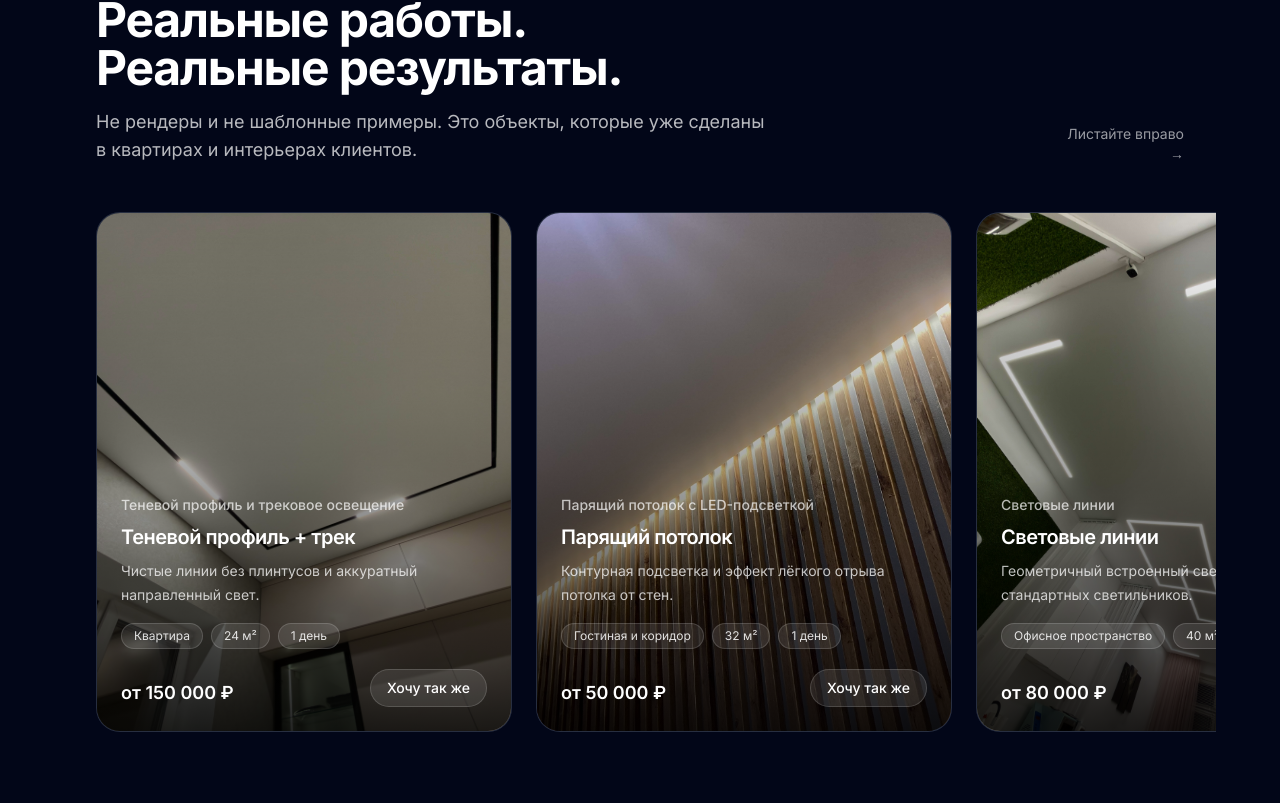
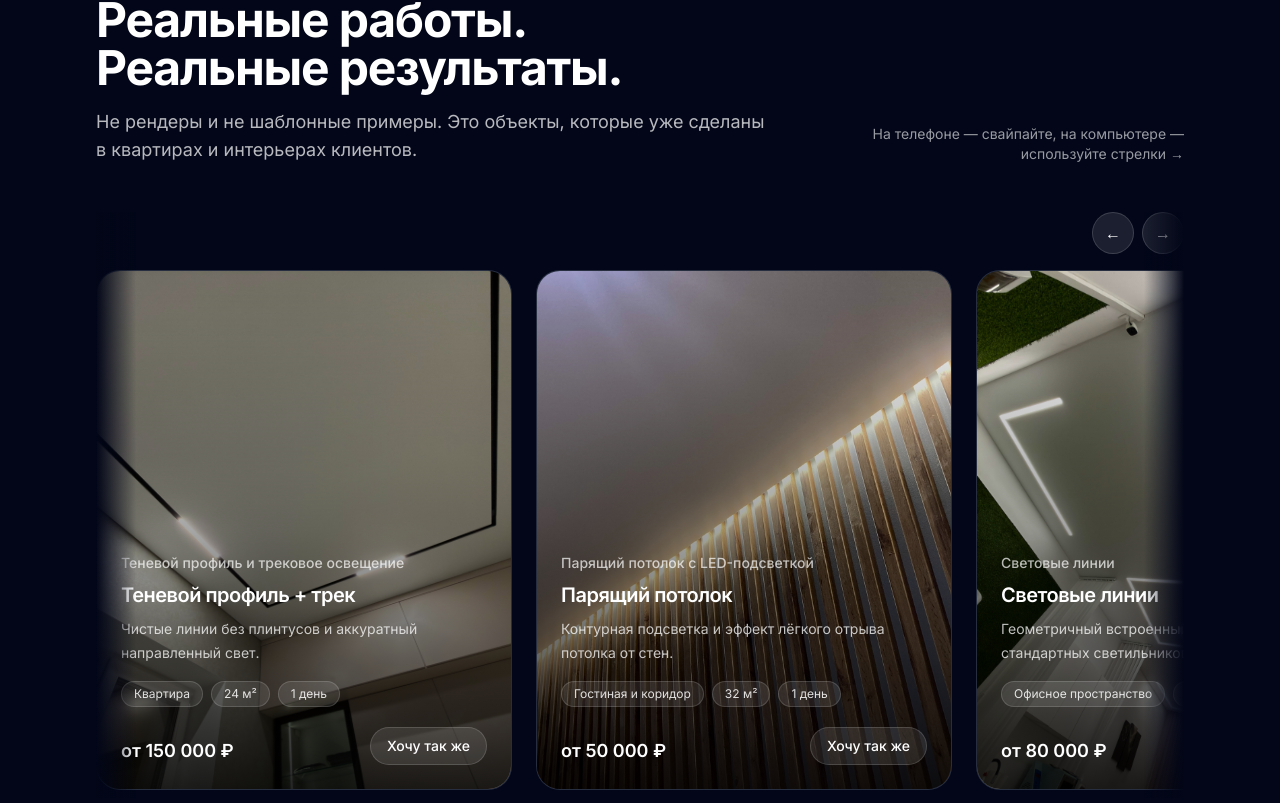
Before and after one commit to svladimirtsk-crypto/nextjs-potolkovo, a Next.js app: page / in a window 1280 px wide. Shown: the part 1157-1960 px from the top of the page. Built offline with nearby package versions, Linux system fonts and the light colour scheme.

Commit message:
Update home-proof.tsx

```diff
--- a/components/home/home-proof.tsx
+++ b/components/home/home-proof.tsx
@@ -4,6 +4,7 @@ import { Heading } from "@/components/ui/heading";
 import { Section } from "@/components/ui/section";
 
 import { ProofCard } from "./proof-card";
+import { ProofTrackClient } from "./proof-track-client";
 
 const proof = homepage.proof;
 
@@ -20,13 +21,14 @@ export function HomeProof() {
           />
 
           <p className="text-sm text-white/60 lg:max-w-xs lg:text-right">
-            Листайте вправо →
+            На телефоне — свайпайте, на компьютере — используйте стрелки →
           </p>
         </div>
 
         <div className="mt-10 sm:mt-12">
           <div className="-mx-4 sm:-mx-6 lg:-mx-8">
-            <div className="no-scrollbar flex gap-4 overflow-x-auto px-4 pb-2 sm:gap-5 sm:px-6 lg:gap-6 lg:px-8">
+            <div className="px-4 sm:px-6 lg:px-8">
+              <ProofTrackClient>
                 {proof.items.map((item) => (
                   <ProofCard
                     key={item.slug}
@@ -34,8 +36,7 @@ export function HomeProof() {
                     defaultCtaLabel={proof.cardCtaLabel}
                   />
                 ))}
-              {/* “хвост” чтобы последняя карточка не прилипала к краю */}
-              <div className="w-4 shrink-0 sm:w-6 lg:w-8" />
+              </ProofTrackClient>
             </div>
           </div>
         </div>
```
Lines whose indentation alone changed are shown as unchanged.
